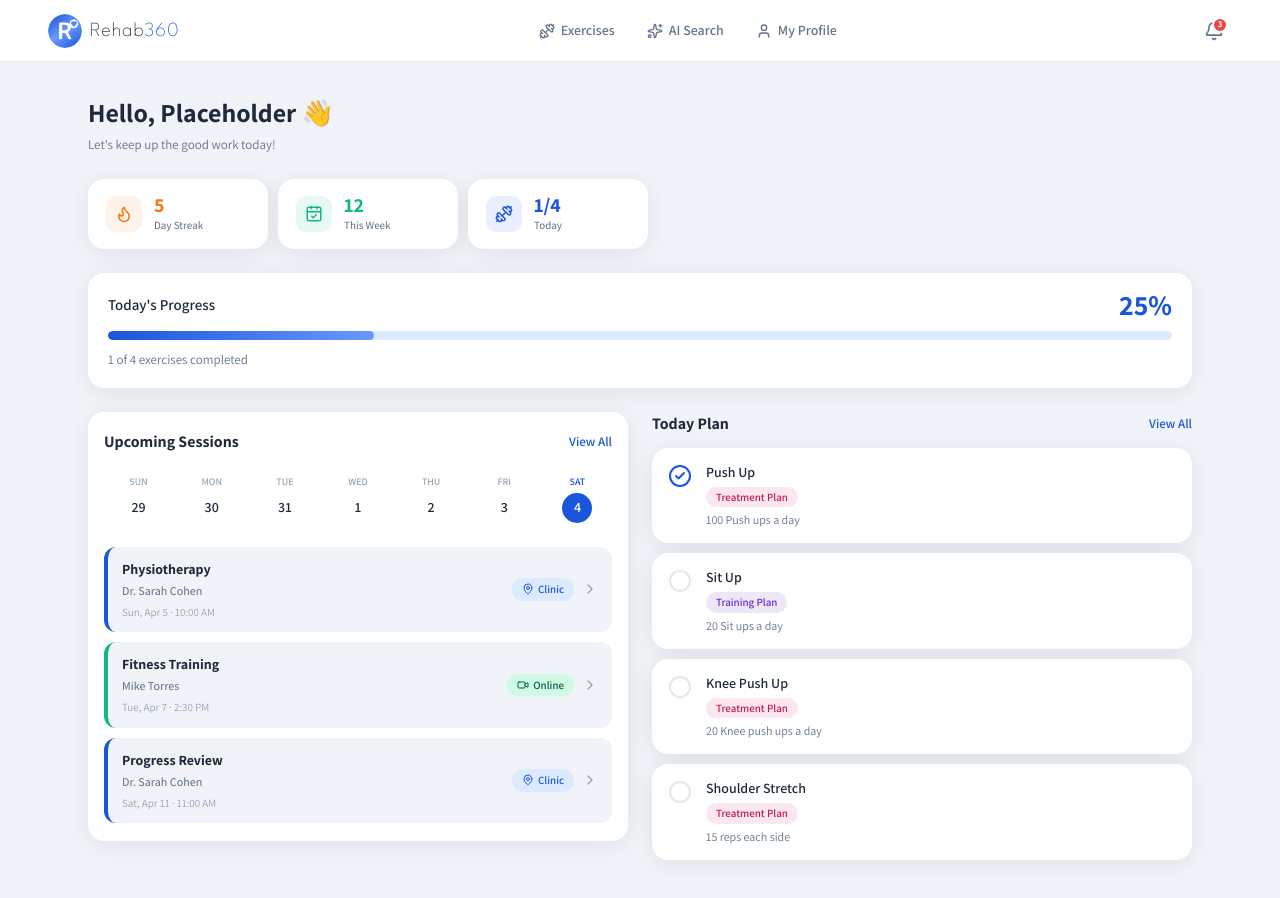
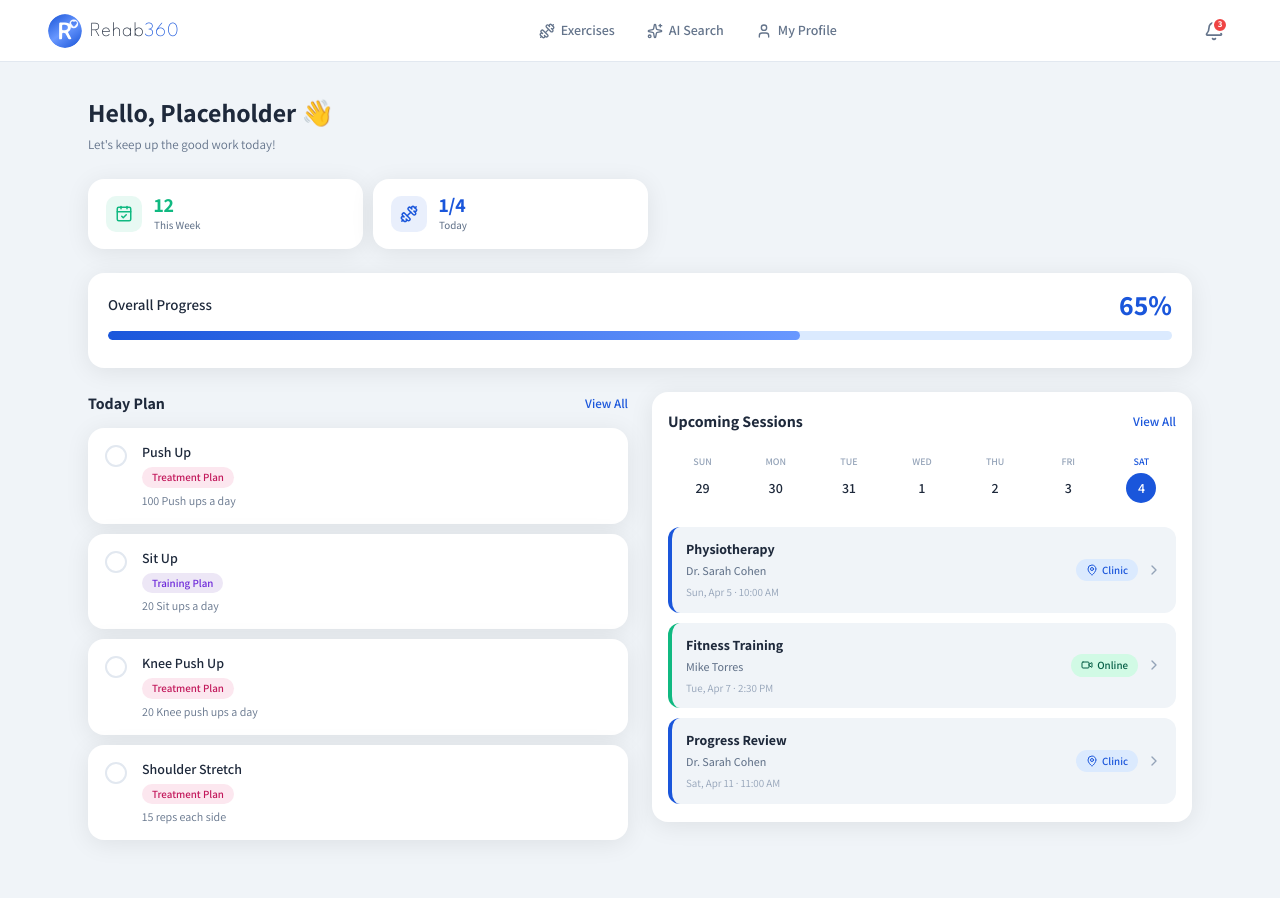
Before and after one commit to shanimic/Rehab360, a React (Vite) app in the folder client/: page /patient in a window 1280 px wide. Shown: the top 898 px of the page. Built offline with nearby package versions, Linux system fonts and the light colour scheme.

Commit message:
Update PatientHome layout and progress display; adjust stats grid and overall progress label

```diff
--- a/client/src/pages/patient/PatientHome.css
+++ b/client/src/pages/patient/PatientHome.css
@@ -160,7 +160,7 @@
 /* ── Stats ── */
 .ph-stats-strip {
   display: grid;
-  grid-template-columns: repeat(3, 1fr);
+  grid-template-columns: repeat(2, 1fr);
   gap: 10px;
 }
 
@@ -608,7 +608,7 @@
   .ph-greeting { font-size: 26px; }
 
   .ph-stats-strip {
-    grid-template-columns: repeat(3, 1fr);
+    grid-template-columns: repeat(2, 1fr);
     max-width: 560px;
   }
 
--- a/client/src/pages/patient/PatientHome.tsx
+++ b/client/src/pages/patient/PatientHome.tsx
@@ -1,8 +1,8 @@
 import { useState } from 'react'
 import {
-  Bell, Menu, CheckCircle2, Circle,
+  Bell, Menu, Circle,
   Home, Dumbbell, BarChart2, Sparkles, User,
-  Flame, CalendarCheck, ChevronRight,
+  CalendarCheck, ChevronRight,
   Video, MapPin,
 } from 'lucide-react'
 import './PatientHome.css'
@@ -53,10 +53,8 @@ function buildSessions(): Session[] {
 const sessions = buildSessions()
 
 const completedCount = exercises.filter(e => e.done).length
-const progressPercent = Math.round((completedCount / exercises.length) * 100)
 
 const stats = [
-  { icon: Flame, value: '5', label: 'Day Streak', color: '#f97316' },
   { icon: CalendarCheck, value: '12', label: 'This Week', color: '#10b981' },
   { icon: Dumbbell, value: `${completedCount}/${exercises.length}`, label: 'Today', color: '#1a56db' },
 ]
@@ -85,9 +83,7 @@ function ExerciseItem({ exercise }: { exercise: Exercise }) {
   return (
     <div className="ph-exercise-item">
       <div className="ph-exercise-item__check">
-        {exercise.done
-          ? <CheckCircle2 size={24} className="ph-exercise-item__check--done" />
-          : <Circle size={24} className="ph-exercise-item__check--todo" />}
+        <Circle size={24} className="ph-exercise-item__check--todo" />
       </div>
       <div className="ph-exercise-item__info">
         <span className="ph-exercise-item__name">{exercise.name}</span>
@@ -235,22 +231,18 @@ export default function PatientHome() {
         {/* Progress */}
         <div className="ph-progress-card">
           <div className="ph-progress-card__header">
-            <span className="ph-progress-card__label">Today's Progress</span>
-            <span className="ph-progress-card__percent">{progressPercent}%</span>
+            <span className="ph-progress-card__label">Overall Progress</span>
+            <span className="ph-progress-card__percent">65%</span>
           </div>
           <div className="ph-progress-card__bar-track">
-            <div className="ph-progress-card__bar-fill" style={{ width: `${progressPercent}%` }} />
+            <div className="ph-progress-card__bar-fill" style={{ width: '65%' }} />
           </div>
-          <p className="ph-progress-card__sub">{completedCount} of {exercises.length} exercises completed</p>
         </div>
 
         {/* Desktop two-col grid: Calendar + Quick Actions */}
         <div className="ph-mid-grid">
 
-          {/* Calendar */}
-          <CalendarCard />
-
-          {/* Quick Actions + Today Plan stacked */}
+          {/* Today Plan */}
           <div className="ph-right-col">
 
             {/* Today Plan */}
@@ -265,6 +257,10 @@ export default function PatientHome() {
             </section>
 
           </div>
+
+          {/* Calendar */}
+          <CalendarCard />
+
         </div>
 
       </main>
```
